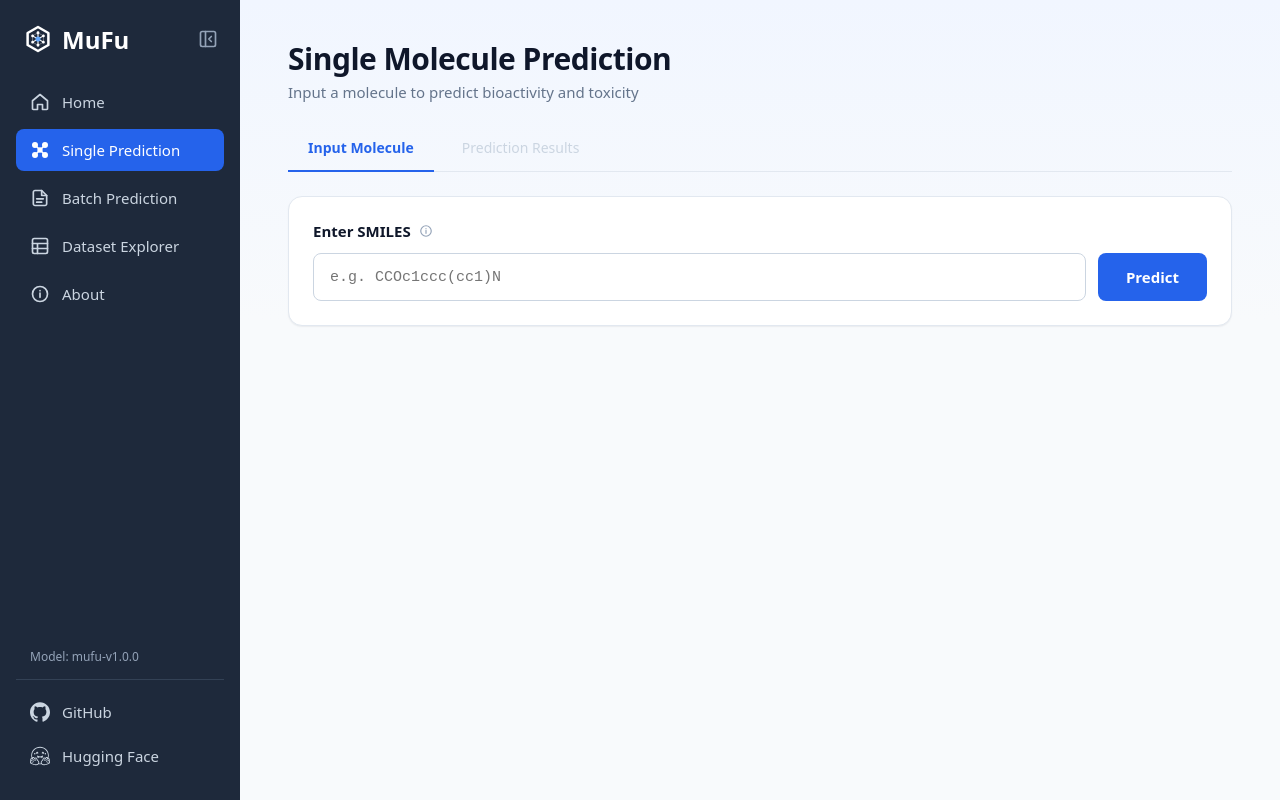
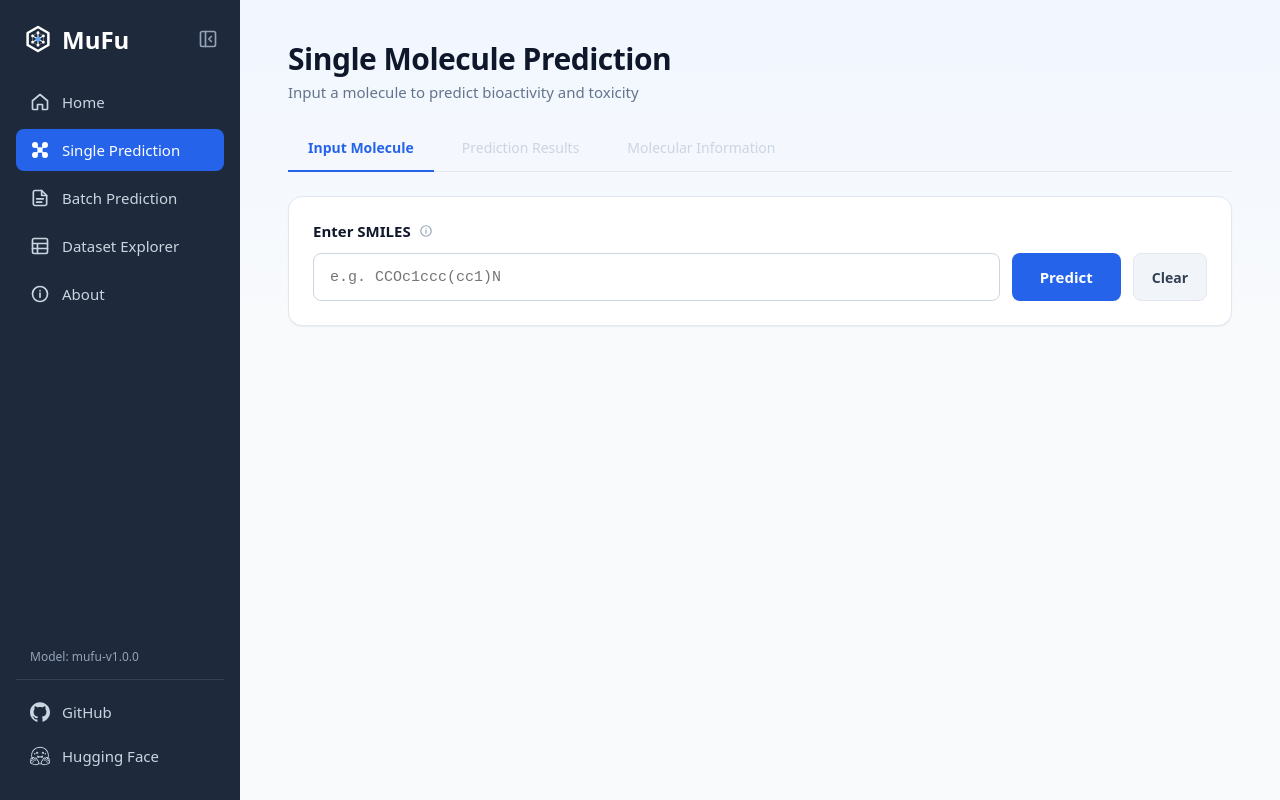
Before and after one commit to IanRPage/CHM4930, a React (Vite) app in the folder frontend/: page /predict in a window 1280 px wide. Built offline with nearby package versions, Linux system fonts and the light colour scheme; no server answers.

Commit message:
SCRUM-69: finish Single Prediction input form and tab bar (#79)
* SCRUM-69: finish Single Prediction input form and tab bar

* address code review comment

```diff
--- a/frontend/src/pages/AboutPage.tsx
+++ /dev/null
@@ -1,3 +0,0 @@
-export default function AboutPage() {
-  return <h1>About</h1>;
-}
--- a/frontend/src/pages/BatchPredictionPage.tsx
+++ /dev/null
@@ -1,3 +0,0 @@
-export default function BatchPredictionPage() {
-  return <h1>Batch Prediction</h1>;
-}
--- a/frontend/src/pages/DatasetExplorerPage.tsx
+++ /dev/null
@@ -1,3 +0,0 @@
-export default function DatasetExplorerPage() {
-  return <h1>Dataset Explorer</h1>;
-}
--- a/frontend/src/pages/HomePage.tsx
+++ /dev/null
@@ -1,3 +0,0 @@
-export default function HomePage() {
-  return <h1>MuFu</h1>;
-}
--- a/frontend/src/pages/SinglePredictionPage.tsx
+++ /dev/null
@@ -1,3 +0,0 @@
-export default function SinglePredictionPage() {
-  return <h1>Single Prediction</h1>;
-}
--- a/frontend/src/pages/single-prediction/SinglePredictionPage.css
+++ b/frontend/src/pages/single-prediction/SinglePredictionPage.css
@@ -7,6 +7,7 @@
 
 .predict-tabs {
   display: flex;
+  flex-wrap: wrap;
   gap: 8px;
   margin-top: 25px;
   border-bottom: 1px solid var(--slate-200);
@@ -35,3 +36,17 @@
   color: var(--slate-300);
   cursor: default;
 }
+
+.predict-placeholder {
+  display: flex;
+  flex-direction: column;
+  align-items: flex-start;
+  gap: 12px;
+  margin-top: 24px;
+}
+
+.predict-placeholder p {
+  margin: 0;
+  font-size: 15px;
+  color: var(--slate-600);
+}
--- a/frontend/src/pages/single-prediction/SinglePredictionPage.tsx
+++ b/frontend/src/pages/single-prediction/SinglePredictionPage.tsx
@@ -1,5 +1,7 @@
 import { useEffect, useRef, useState } from "react";
+import Card from "../../components/common/Card.tsx";
 import PageHeader from "../../components/common/PageHeader.tsx";
+import Pill from "../../components/common/Pill.tsx";
 import { PredictError } from "../../services/errors.ts";
 import { predict } from "../../services/predict.ts";
 import type { PredictResponse } from "../../types/predict.ts";
@@ -7,7 +9,22 @@ import InputMolecule from "./input-molecule/InputMolecule.tsx";
 import PredictionResults from "./prediction-results/PredictionResults.tsx";
 import "./SinglePredictionPage.css";
 
-type Tab = "input" | "results";
+type Tab = "input" | "results" | "info";
+
+const HEADERS: Record<Tab, { title: string; subtitle: string }> = {
+  input: {
+    title: "Single Molecule Prediction",
+    subtitle: "Input a molecule to predict bioactivity and toxicity",
+  },
+  results: {
+    title: "Prediction Results",
+    subtitle: "Model predictions for the input molecule",
+  },
+  info: {
+    title: "Molecular Information",
+    subtitle: "Structure, identifiers and computed descriptors",
+  },
+};
 
 export default function SinglePredictionPage() {
   const [smiles, setSmiles] = useState("");
@@ -38,18 +55,17 @@ export default function SinglePredictionPage() {
     setLoading(false);
   }
 
+  function onClear() {
+    setSmiles("");
+    setError(null);
+    setResult(null);
+  }
+
+  const header = HEADERS[tab];
+
   return (
     <div className="predict">
-      <PageHeader
-        title={
-          tab === "input" ? "Single Molecule Prediction" : "Prediction Results"
-        }
-        subtitle={
-          tab === "input"
-            ? "Input a molecule to predict bioactivity and toxicity"
-            : "Model predictions for the input molecule"
-        }
-      />
+      <PageHeader title={header.title} subtitle={header.subtitle} />
 
       <div className="predict-tabs" role="tablist">
         <button
@@ -69,6 +85,15 @@ export default function SinglePredictionPage() {
         >
           Prediction Results
         </button>
+        <button
+          type="button"
+          role="tab"
+          aria-selected={tab === "info"}
+          disabled={!result}
+          onClick={() => setTab("info")}
+        >
+          Molecular Information
+        </button>
       </div>
 
       {tab === "input" && (
@@ -78,10 +103,21 @@ export default function SinglePredictionPage() {
           loading={loading}
           error={error}
           onSubmit={onSubmit}
+          onClear={onClear}
         />
       )}
 
       {tab === "results" && result && <PredictionResults result={result} />}
+
+      {tab === "info" && result && (
+        <Card className="predict-placeholder">
+          <Pill tone="neutral">Coming Soon</Pill>
+          <p>
+            Molecular structure, identifiers, and computed RDKit descriptors are
+            under development.
+          </p>
+        </Card>
+      )}
     </div>
   );
 }
--- a/frontend/src/pages/single-prediction/input-molecule/InputMolecule.css
+++ b/frontend/src/pages/single-prediction/input-molecule/InputMolecule.css
@@ -51,6 +51,19 @@
   cursor: default;
 }
 
+.predict-input button.predict-clear {
+  padding: 0 18px;
+  border: 1px solid var(--slate-200);
+  background: var(--slate-100);
+  font-size: 14px;
+  color: var(--slate-700);
+}
+
+.predict-input button.predict-clear:disabled {
+  background: var(--slate-100);
+  color: var(--slate-400);
+}
+
 .predict-error {
   margin: 12px 0 0;
   font-size: 14px;
--- a/frontend/src/pages/single-prediction/input-molecule/InputMolecule.tsx
+++ b/frontend/src/pages/single-prediction/input-molecule/InputMolecule.tsx
@@ -9,12 +9,14 @@ export default function InputMolecule({
   loading,
   error,
   onSubmit,
+  onClear,
 }: {
   smiles: string;
   onSmilesChange: (smiles: string) => void;
   loading: boolean;
   error: string | null;
   onSubmit: () => void;
+  onClear: () => void;
 }) {
   function handleSubmit(event: FormEvent<HTMLFormElement>) {
     event.preventDefault();
@@ -39,10 +41,17 @@ export default function InputMolecule({
           placeholder="e.g. CCOc1ccc(cc1)N"
           spellCheck={false}
           autoComplete="off"
-          required
         />
         <button type="submit" disabled={loading}>
           {loading ? "Predicting…" : "Predict"}
+        </button>
+        <button
+          type="button"
+          className="predict-clear"
+          disabled={loading}
+          onClick={onClear}
+        >
+          Clear
         </button>
       </div>
       {error && (
```
Also changed, not shown: frontend/src/pages/NotFoundPage.tsx (deleted, +0 -12 lines), 1 other file (tests, documents, lock files or other folders).
